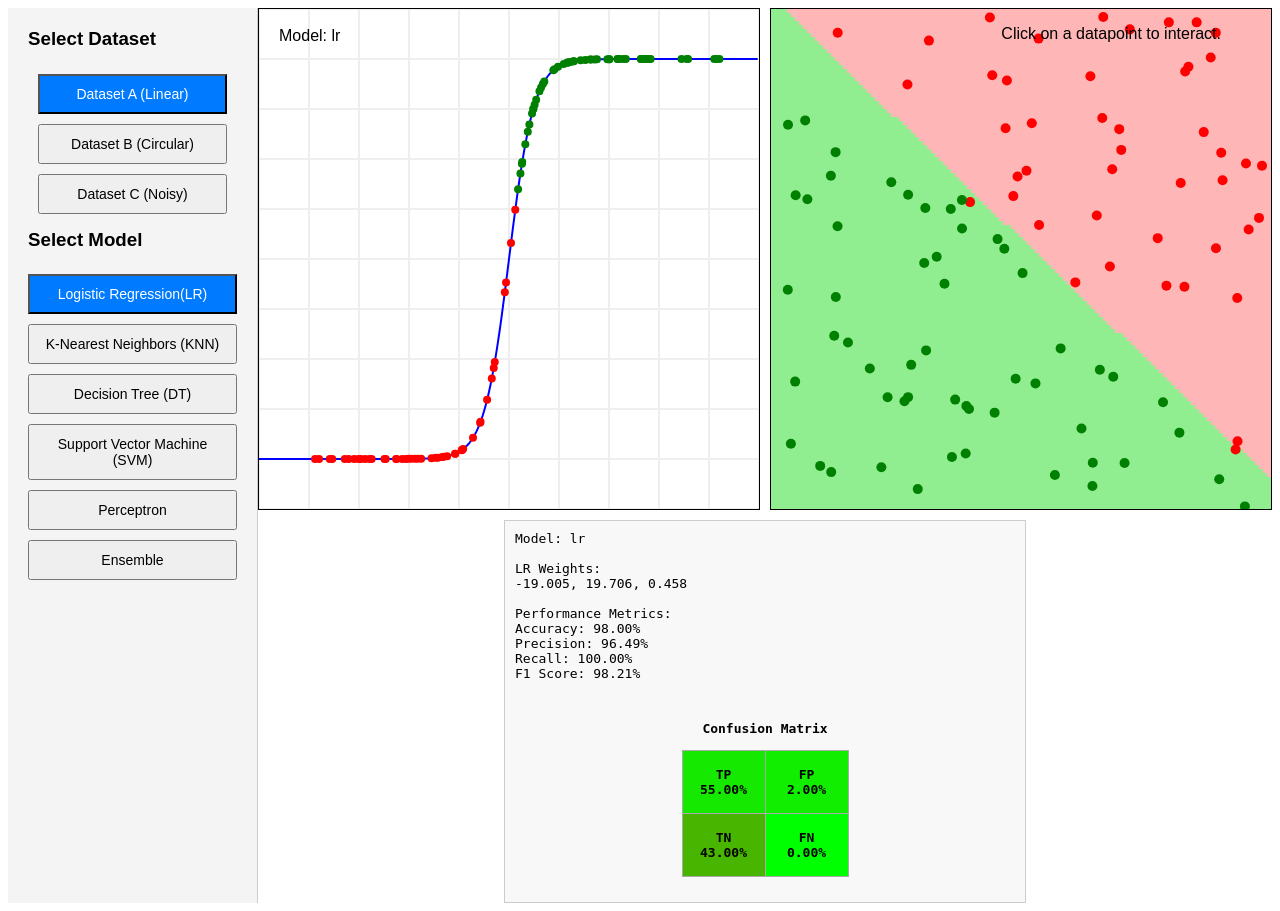
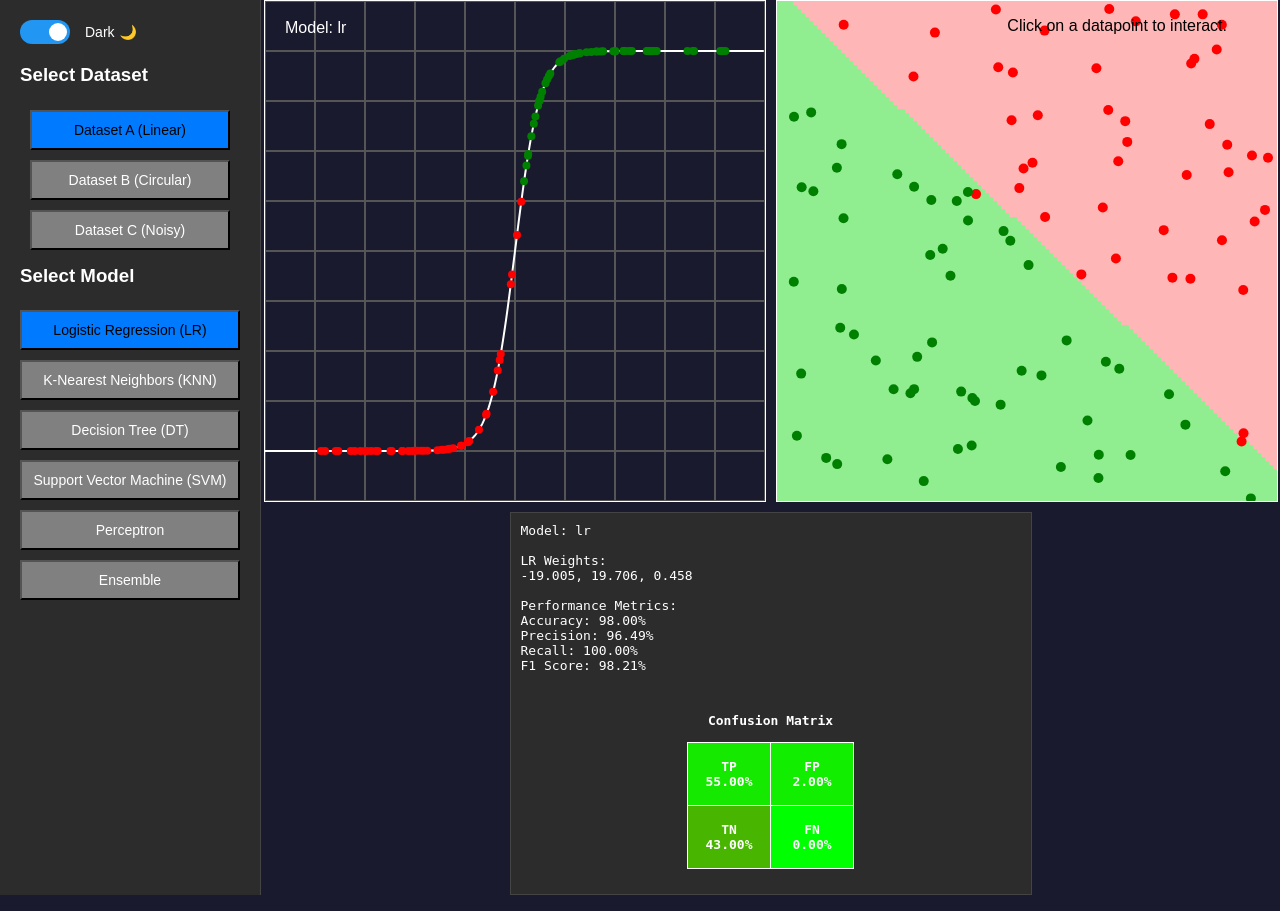
Before and after one commit to lordzoe/Zoe-Website, a PHP site: page /ml_demo.html in a window 1280 px wide. Run offline with PHP 8.4, Linux system fonts and the light colour scheme.

Commit message:
Completed ml demo overlay

```diff
--- a/ml_demo.html
+++ b/ml_demo.html
@@ -4,16 +4,17 @@
     <meta charset="UTF-8" />
     <title>Interactive Model Visualizer</title>
     <style>
+      /* Base styles for both themes */
       body {
         display: flex;
         flex-direction: row;
         font-family: Arial, sans-serif;
+        margin: 0;
       }
       .sidebar {
         width: 220px;
         padding: 20px;
-        background: #f4f4f4;
-        border-right: 1px solid #ccc;
+        border-right: 1px solid;
       }
       .sidebar h3 {
         margin-top: 0;
@@ -33,25 +34,34 @@
         display: flex;
         flex-direction: column;
         align-items: center;
-        background: #fff;
       }
       #datasetButtons {
         margin: 10px;
       }
+      .sidebar.dark #datasetButtons button,
+      .sidebar.dark #modelButtons button {
+          background: grey;
+          color: #fff;
+      }
+
+      .sidebar.dark #datasetButtons button.active,
+      .sidebar.dark #modelButtons button.active {
+          background-color: #007BFF;
+          color: black;
+      }
+
       canvas {
-        border: 1px solid #000;
+        margin: 0;
       }
       .parameters {
         width: 500px;
         margin-top: 10px;
-        background: #f8f8f8;
         padding: 10px;
         font-family: monospace;
         font-size: 13px;
-        border: 1px solid #ccc;
+        border: 1px solid;
         white-space: pre-wrap;
       }
-      /* Confusion matrix styling */
       table.confusion-matrix {
         border-collapse: collapse;
         margin-top: 10px;
@@ -62,13 +72,137 @@
         text-align: center;
         vertical-align: middle;
         font-weight: bold;
+        border: 1px solid;
+      }
+
+      /* Light mode styles */
+      body.light {
+        background-color: #fff;
         color: #000;
-        border: 1px solid #aaa;
+      }
+      .sidebar.light {
+        background: #f4f4f4;
+        border-color: #ccc;
+      }
+      .sidebar.light h3 {
+        color: #000;
+      }
+      .main-content.light {
+        background: #fff;
+      }
+      .parameters.light {
+        background: #f8f8f8;
+        border-color: #ccc;
+        color: #000;
+      }
+      canvas.light {
+        border: 1px solid #000;
+      }
+      table.confusion-matrix td.light {
+        color: #000;
+        border-color: #aaa;
+      }
+
+      /* Dark mode styles (default) */
+      body.dark {
+        background-color: #1a1a2e;
+        color: #fff;
+      }
+      .sidebar.dark {
+        background: #2c2c2c;
+        border-color: #444;
+      }
+      .sidebar.dark h3 {
+        color: #fff;
+      }
+      .main-content.dark {
+        background: #1a1a2e;
+      }
+      .parameters.dark {
+        background: #2c2c2c;
+        border-color: #444;
+        color: #fff;
+      }
+      canvas.dark {
+        border: 1px solid #fff;
+      }
+      table.confusion-matrix td.dark {
+        color: #fff;
+        border-color: #aaa;
+      }
+
+      /* Toggle switch container */
+      .toggle-container {
+        display: flex;
+        align-items: center;
+        margin-bottom: 20px;
+      }
+      .toggle-switch {
+        position: relative;
+        display: inline-block;
+        width: 50px;
+        height: 24px;
+        margin-right: 10px;
+      }
+      .toggle-switch input {
+        opacity: 0;
+        width: 0;
+        height: 0;
+      }
+      .slider {
+        position: absolute;
+        cursor: pointer;
+        top: 0;
+        left: 0;
+        right: 0;
+        bottom: 0;
+        background-color: #ccc;
+        transition: 0.4s;
+        border-radius: 24px;
+      }
+      .slider:before {
+        position: absolute;
+        content: "";
+        height: 18px;
+        width: 18px;
+        left: 3px;
+        bottom: 3px;
+        background-color: white;
+        transition: 0.4s;
+        border-radius: 50%;
+      }
+      input:checked + .slider {
+        background-color: #2196F3;
+      }
+      input:checked + .slider:before {
+        transform: translateX(26px);
+      }
+      /* Toggle label */
+      .toggle-label {
+        font-size: 14px;
+        display: flex;
+        align-items: center;
+      }
+      .toggle-label span {
+        margin-left: 5px;
       }
     </style>
   </head>
-  <body>
-    <div class="sidebar">
+  <body class="dark">
+    <div class="sidebar dark">
+      <!-- Toggle container above "Select Dataset" -->
+      <div class="toggle-container">
+        <label class="toggle-switch">
+          <input type="checkbox" id="themeToggle">
+          <span class="slider"></span>
+        </label>
+        <div class="toggle-label">
+          <span id="themeText">Dark</span>
+          <!-- You can optionally add an icon here; for example: -->
+          <span id="themeIcon">🌙</span>
+        </div>
+      </div>
+
       <h3>Select Dataset</h3>
       <div id="datasetButtons">
         <button onclick="selectDataset('A')">Dataset A (Linear)</button>
@@ -77,28 +211,25 @@
       </div>
 
       <h3>Select Model</h3>
-      <button onclick="selectModel('logistic')">Logistic Regression(LR)</button>
-      <button onclick="selectModel('knn')">K-Nearest Neighbors (KNN)</button>
-      <button onclick="selectModel('dt')">Decision Tree (DT)</button>
-      <button onclick="selectModel('svm')">Support Vector Machine (SVM)</button>
-      <button onclick="selectModel('perceptron')">Perceptron</button>
-      <button onclick="selectModel('ensemble')">Ensemble</button>
+      <div id="modelButtons">
+        <button onclick="selectModel('logistic')">Logistic Regression (LR)</button>
+        <button onclick="selectModel('knn')">K-Nearest Neighbors (KNN)</button>
+        <button onclick="selectModel('dt')">Decision Tree (DT)</button>
+        <button onclick="selectModel('svm')">Support Vector Machine (SVM)</button>
+        <button onclick="selectModel('perceptron')">Perceptron</button>
+        <button onclick="selectModel('ensemble')">Ensemble</button>
+      </div>
     </div>
 
-    <div class="main-content">
+    <div class="main-content dark">
       <div style="display: flex; flex-direction: row; align-items: flex-start;">
-        <canvas
-          id="modelVisCanvas"
-          width="500"
-          height="500"
-          style="border: 1px solid #000; margin-right: 10px;"
-        ></canvas>
-        <canvas id="modelCanvas" width="500" height="500"></canvas>
+        <canvas id="modelVisCanvas" width="500" height="500" class="dark" style="margin-right: 10px;"></canvas>
+        <canvas id="modelCanvas" width="500" height="500" class="dark"></canvas>
       </div>
       <div id="dtControls" style="display: none; margin-top: 10px;">
-        <label for="depthSlider"
-          >Tree Depth: <span id="depthValue">2</span></label
-        ><br />
+        <label for="depthSlider">
+          Tree Depth: <span id="depthValue">2</span>
+        </label><br />
         <input
           type="range"
           min="1"
@@ -108,9 +239,73 @@
           onchange="updateDepth(this.value)"
         />
       </div>
-      <div id="parameterBox" class="parameters"></div>
+      <div id="parameterBox" class="parameters dark"></div>
     </div>
 
+    <!-- Your heavy ml_demo.js can remain loaded here if needed -->
     <script src="ml_demo.js"></script>
+    <script>
+      // Theme Toggle Code
+      const themeToggle = document.getElementById("themeToggle");
+      const body = document.body;
+      const sidebar = document.querySelector(".sidebar");
+      const mainContent = document.querySelector(".main-content");
+      const parameterBox = document.getElementById("parameterBox");
+      const themeText = document.getElementById("themeText");
+      const themeIcon = document.getElementById("themeIcon");
+
+      // Default is dark mode, so checkbox is checked
+      themeToggle.checked = true;
+
+      themeToggle.addEventListener("change", function() {
+        if (this.checked) {
+          // Activate Dark Mode
+          body.classList.remove("light");
+          body.classList.add("dark");
+          sidebar.classList.remove("light");
+          sidebar.classList.add("dark");
+          mainContent.classList.remove("light");
+          mainContent.classList.add("dark");
+          parameterBox.classList.remove("light");
+          parameterBox.classList.add("dark");
+          themeText.textContent = "Dark";
+          themeIcon.textContent = "🌙";
+
+          // Update canvas borders for dark mode
+          document.querySelectorAll("canvas").forEach(c => {
+            c.classList.remove("light");
+            c.classList.add("dark");
+          });
+
+          document.querySelectorAll("table.confusion-matrix td").forEach(td => {
+            td.classList.remove("light");
+            td.classList.add("dark");
+          });
+        } else {
+          // Activate Light Mode
+          body.classList.remove("dark");
+          body.classList.add("light");
+          sidebar.classList.remove("dark");
+          sidebar.classList.add("light");
+          mainContent.classList.remove("dark");
+          mainContent.classList.add("light");
+          parameterBox.classList.remove("dark");
+          parameterBox.classList.add("light");
+          themeText.textContent = "Light";
+          themeIcon.textContent = "☀️";
+
+          // Update canvas borders for light mode
+          document.querySelectorAll("canvas").forEach(c => {
+            c.classList.remove("dark");
+            c.classList.add("light");
+          });
+
+          document.querySelectorAll("table.confusion-matrix td").forEach(td => {
+            td.classList.remove("dark");
+            td.classList.add("light");
+          });
+        }
+      });
+    </script>
   </body>
 </html>
```
Also changed, not shown: ml_demo.js (+24 -22 lines), tech_skills.php (+12 -11 lines).
